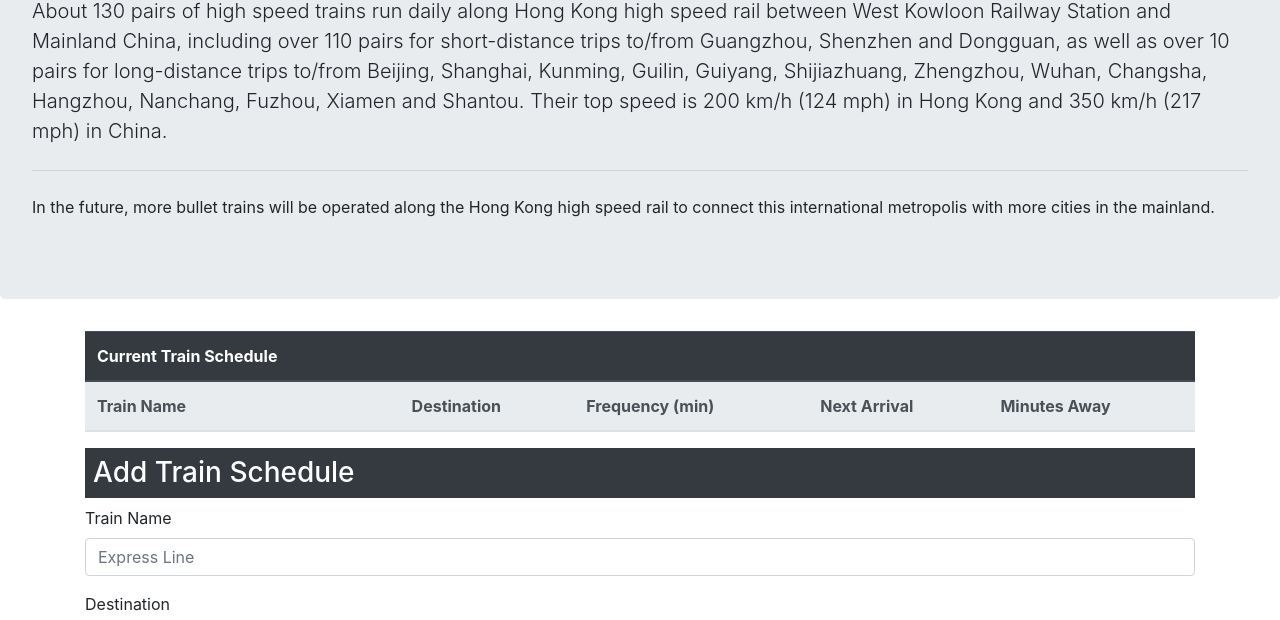
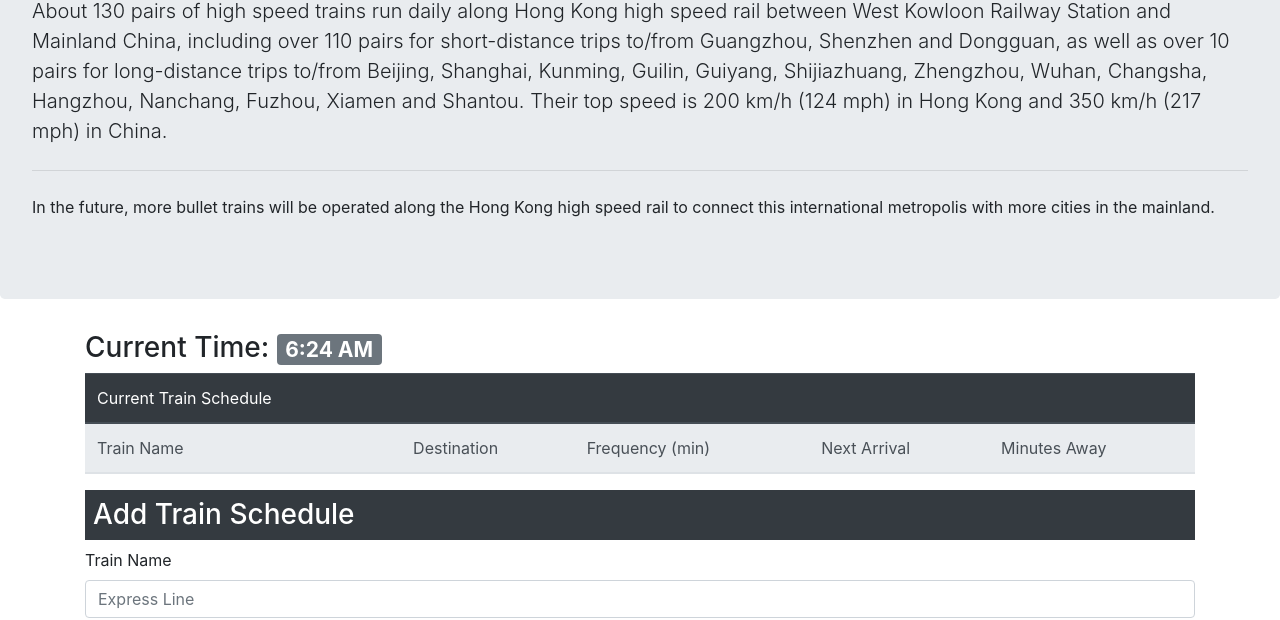
Before and after one commit to bavarianstance/hw7-trainscheduler, a plain HTML site: page index.html in a window 1280 px wide. Shown: the part 199-819 px from the top of the page. Drawn offline with nearby package versions, Linux system fonts and the light colour scheme; no server answers.

Commit message:
fixed time and some other tweaks

```diff
--- a/assets/css/reset.css
+++ b/assets/css/reset.css
@@ -0,0 +1,48 @@
+/* http://meyerweb.com/eric/tools/css/reset/
+   v2.0 | 20110126
+   License: none (public domain)
+*/
+
+html, body, div, span, applet, object, iframe,
+h1, h2, h3, h4, h5, h6, p, blockquote, pre,
+a, abbr, acronym, address, big, cite, code,
+del, dfn, em, img, ins, kbd, q, s, samp,
+small, strike, strong, sub, sup, tt, var,
+b, u, i, center,
+dl, dt, dd, ol, ul, li,
+fieldset, form, label, legend,
+table, caption, tbody, tfoot, thead, tr, th, td,
+article, aside, canvas, details, embed,
+figure, figcaption, footer, header, hgroup,
+menu, nav, output, ruby, section, summary,
+time, mark, audio, video {
+	margin: 0;
+	padding: 0;
+	border: 0;
+	font-size: 100%;
+	font: inherit;
+	vertical-align: baseline;
+}
+/* HTML5 display-role reset for older browsers */
+article, aside, details, figcaption, figure,
+footer, header, hgroup, menu, nav, section {
+	display: block;
+}
+body {
+	line-height: 1;
+}
+ol, ul {
+	list-style: none;
+}
+blockquote, q {
+	quotes: none;
+}
+blockquote:before, blockquote:after,
+q:before, q:after {
+	content: '';
+	content: none;
+}
+table {
+	border-collapse: collapse;
+	border-spacing: 0;
+}
--- a/assets/javascript/app.js
+++ b/assets/javascript/app.js
@@ -10,6 +10,12 @@
   firebase.initializeApp(config);
 
   let database = firebase.database();
+
+  let currentTime = () => {
+  	let current = moment().format('LT');
+  	$("#currentTime").html(current);
+  	setTimeout(currentTime,1000);
+  };
 
   $("#btn-add-train").on("click", (event) => {
   	event.preventDefault();
@@ -54,3 +60,5 @@
 (errorObject) => {
 //console.log("Errors : " + errorObject.code)
 });
+
+currentTime();
--- a/index.html
+++ b/index.html
@@ -24,6 +24,8 @@
 <div class="container">
 	<div class="row">
 		<div class="col-md-12">
+
+<h3>Current Time: <span class="badge badge-secondary" id="currentTime"></span></h3>
 
 <table class="table table-hover" id="train-schedule">
 	<thead class="thead-dark">
```
